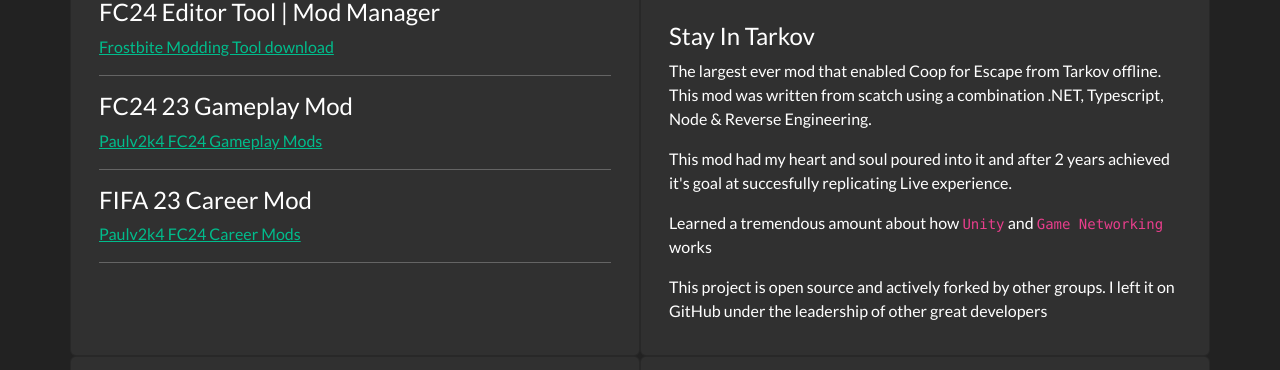
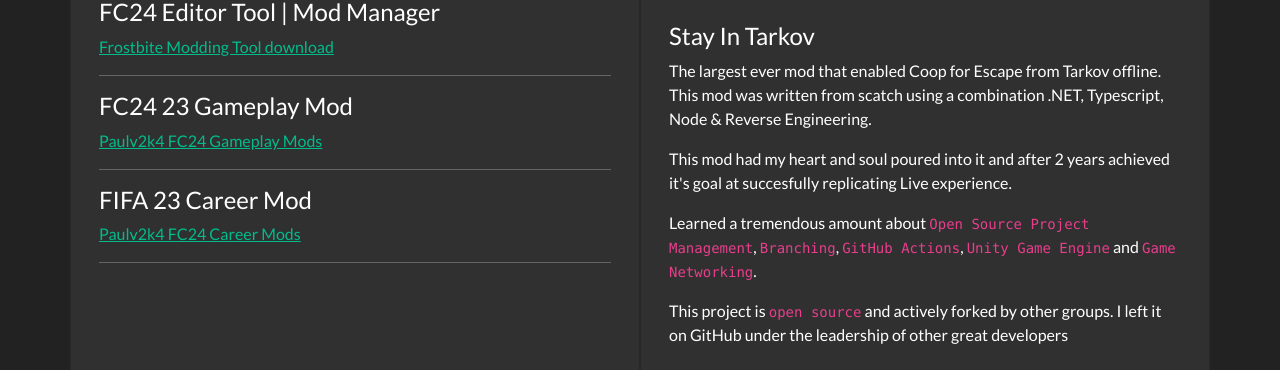
Before and after one commit to paulov-t/paulov-t.github.io, a plain HTML site: page index.html in a window 1280 px wide. Shown: the part 163-533 px from the top of the page. Drawn offline with nearby package versions, Linux system fonts and the light colour scheme.

Commit message:
add some text about SIT

```diff
--- a/index.html
+++ b/index.html
@@ -50,8 +50,8 @@
                     </h4>
                     <p> The largest ever mod that enabled Coop for Escape from Tarkov offline. This mod was written from scatch using a combination .NET, Typescript, Node & Reverse Engineering.  </p>
                     <p> This mod had my heart and soul poured into it and after 2 years achieved it's goal at succesfully replicating Live experience. </p>
-                    <p> Learned a tremendous amount about how <code>Unity</code> and <code>Game Networking</code> works</p>
-                    <p> This project is open source and actively forked by other groups. I left it on GitHub under the leadership of other great developers</p>
+                    <p> Learned a tremendous amount about <code>Open Source Project Management</code>, <code>Branching</code>, <code>GitHub Actions</code>, <code>Unity Game Engine</code> and <code>Game Networking</code>.</p>
+                    <p> This project is <code>open source</code> and actively forked by other groups. I left it on GitHub under the leadership of other great developers</p>
                 </div>
             </div>
 
```
